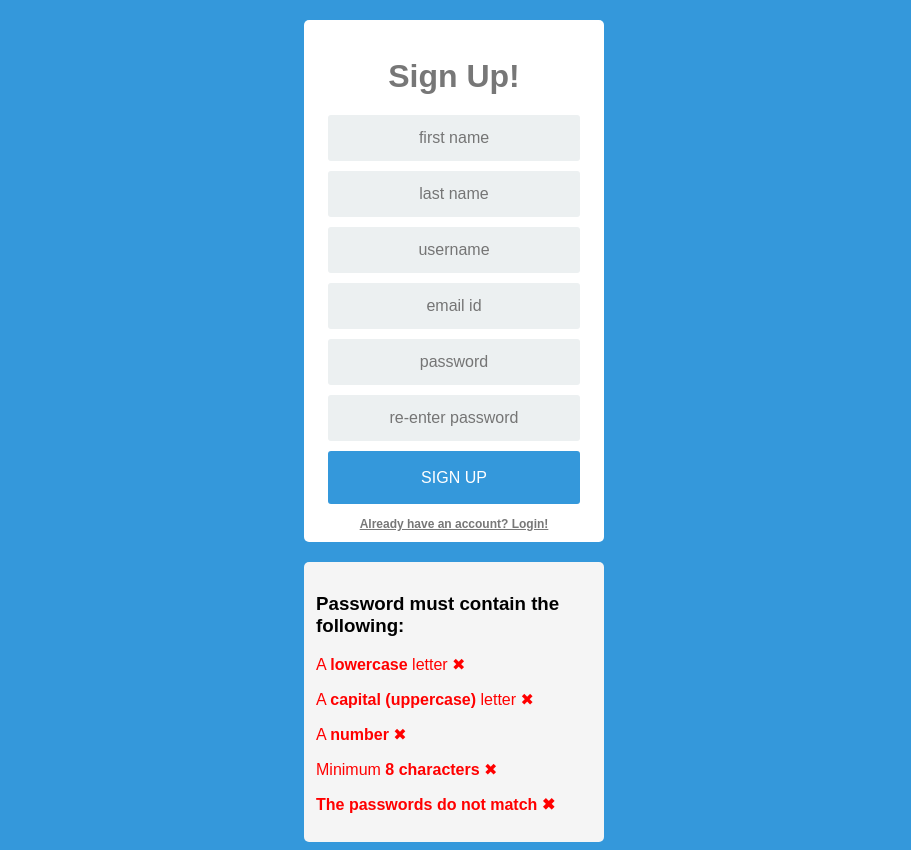
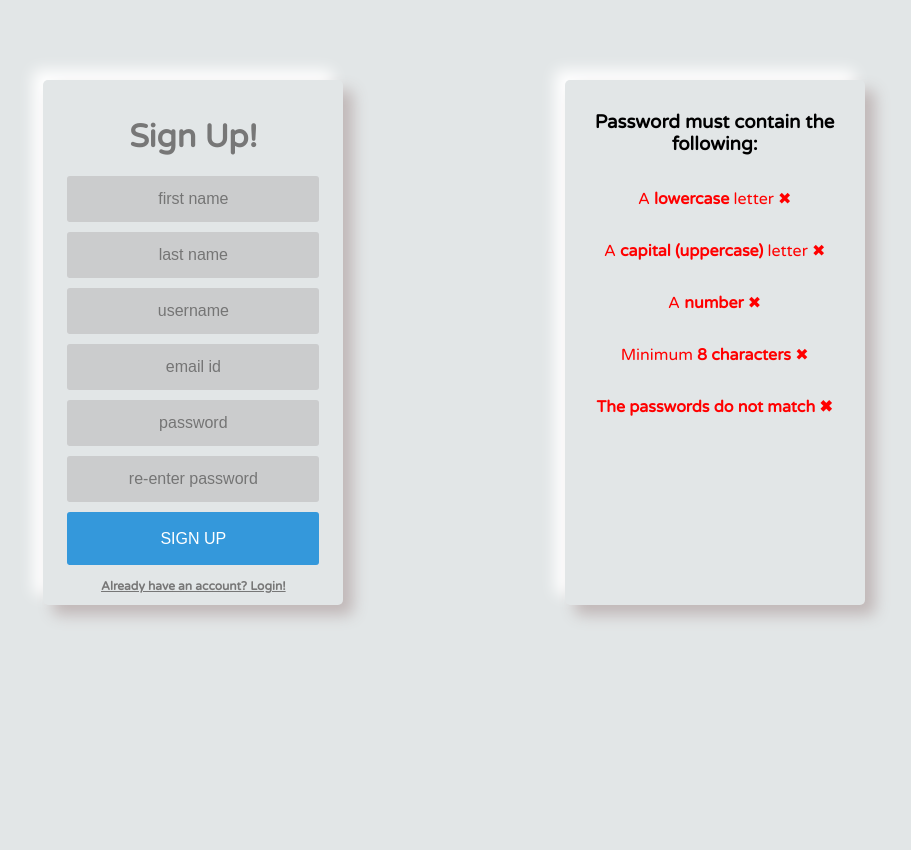
Before and after one commit to joshuadlima/BetterBuy, a PHP site: page /index.html in a window 1280 px wide. Shown: the whole page, without its empty margins (186-1097 px from the left). After the commit the page ends 800 px from the top, so only its background shows below. Run offline with PHP 8.4, Linux system fonts and the light colour scheme.

Commit message:
Update entry.css

```diff
--- a/entry.css
+++ b/entry.css
@@ -1,19 +1,26 @@
+@import url('https://fonts.googleapis.com/css2?family=Roboto:ital,wght@0,100;0,300;0,400;0,500;0,700;0,900;1,100;1,300;1,400;1,500;1,700;1,900&family=Varela+Round&display=swap');
+
 * {
     box-sizing: border-box;
 }
 
 body {
-    background-color: #3498DB;
-    font-family: "Arial", sans-serif;
+    font-family: 'Varela Round', sans-serif;
+    background-color: #e2e6e7;
+
+    margin-top: 80px;
+
+    display: flex;
+    justify-content: space-evenly;
     padding: auto;
 }
 
 .container {
-    margin: 20px auto;
     padding: 10px;
     width: 300px;
     height: fit-content;
-    background-color: #fff;
+
+    box-shadow: 10px 10px 15px rgb(192, 183, 183), -10px -10px 15px white;
     border-radius: 5px;
 }
 
@@ -24,11 +31,9 @@ h1 {
     margin: 28px auto;
     margin-bottom: 20px;
     text-align: center;
-    /*padding-top: 40px;*/
 }
 
 form {
-    /*padding: 15px;*/
     text-align: center;
 }
 
@@ -44,7 +49,7 @@ input {
 }
 
 form .field {
-    background-color: #ECF0F1;
+    background-color: #cbcccd;
 }
 
 form .field:focus {
@@ -77,9 +82,13 @@ form .btn:active {
 
 /* Styling for the validation box starts here */
 #message {
-    background-color: whitesmoke;
+    display: flex;
+    flex-direction: column;
+
+    box-shadow: 10px 10px 15px rgb(192, 183, 183), -10px -10px 15px white;
     border: 2px solid transparent;
     border-radius: 5px;
+    text-align: center;
 
     width: 300px;
     padding: 10px;
@@ -109,7 +118,5 @@ form .btn:active {
 }
 
 #match-password-message {
-    background-color: whitesmoke;
     font-weight: 700;
-
 }
```
